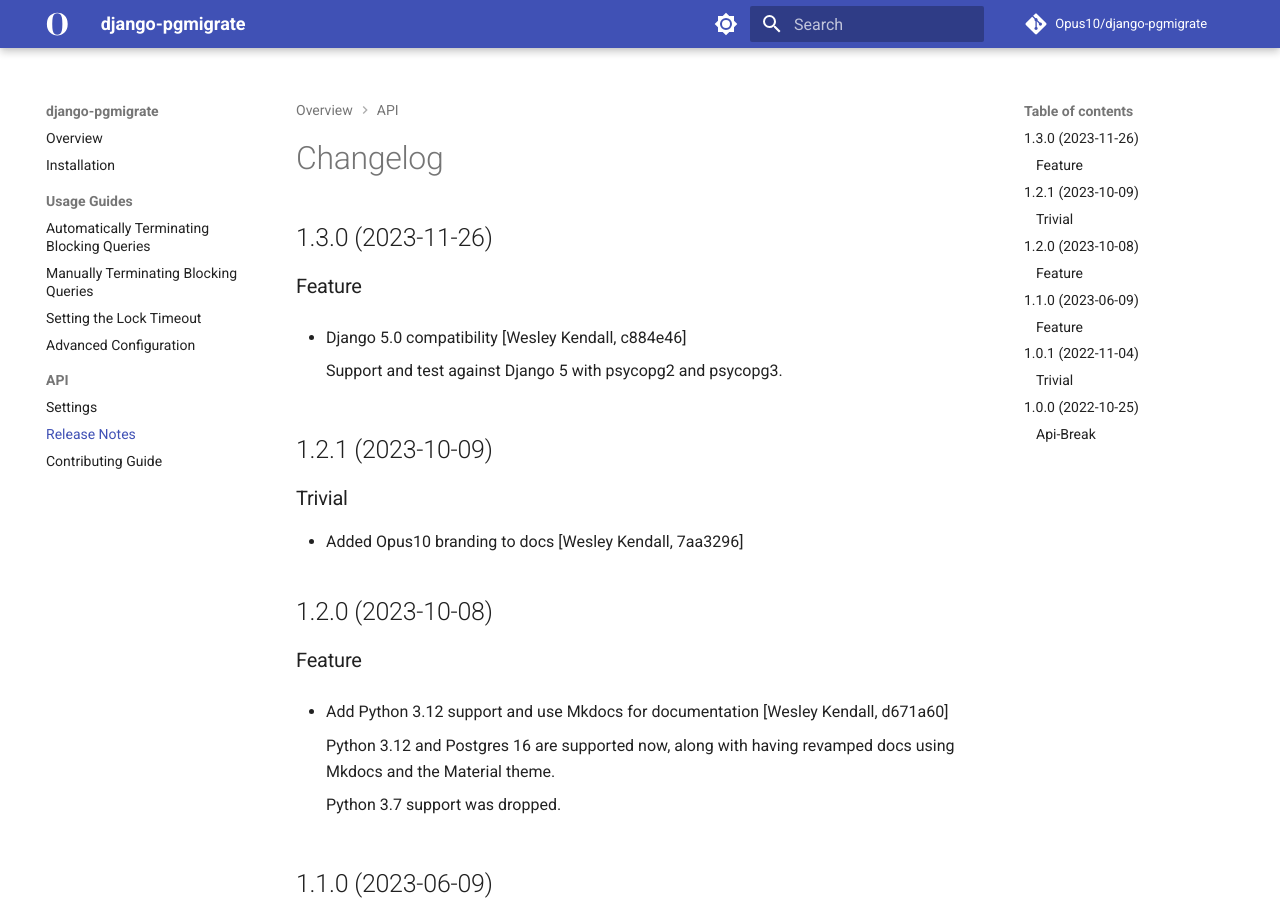
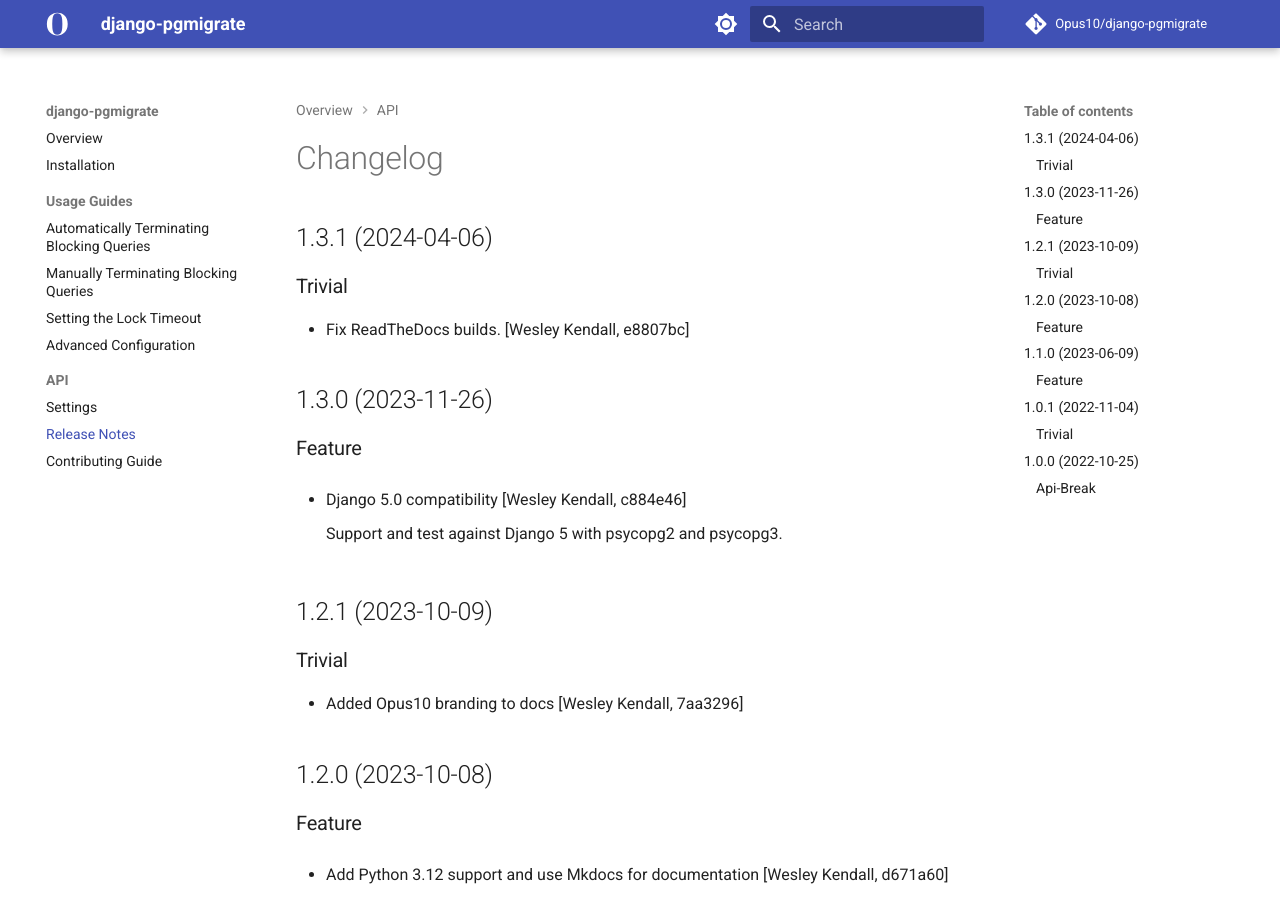
Before and after one commit to Opus10/django-pgmigrate, an MkDocs documentation site: the page built from docs/release_notes.md, in a window 1280 px wide and 900 px high. Built offline with MkDocs 1.6.1 and Material for MkDocs 9.7.7, drawn with Linux system fonts in a browser that asks for light colours; comment, search, counter and statistics services are not loaded.

Commit message:
Release version 1.3.1 [skip ci]
Type: trivial

```diff
--- a/docs/release_notes.md
+++ b/docs/release_notes.md
@@ -1,4 +1,10 @@
 # Changelog
+
+## 1.3.1 (2024-04-06)
+
+### Trivial
+
+  - Fix ReadTheDocs builds. [Wesley Kendall, e8807bc]
 
 ## 1.3.0 (2023-11-26)
 
--- a/pyproject.toml
+++ b/pyproject.toml
@@ -29,7 +29,7 @@
 exclude = [
   "*/tests/"
 ]
-version = "1.3.0"
+version = "1.3.1"
 description = "Less downtime during migrations."
 authors = ["Opus 10 Engineering"]
 classifiers = [
```
Also changed, not shown: CHANGELOG.md (+6 -0 lines).
